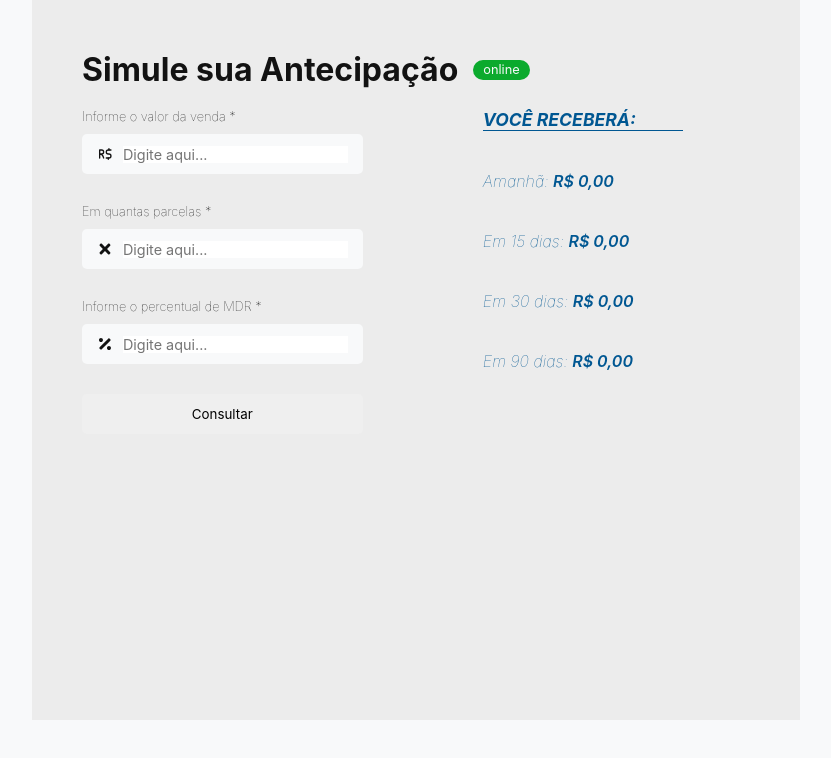
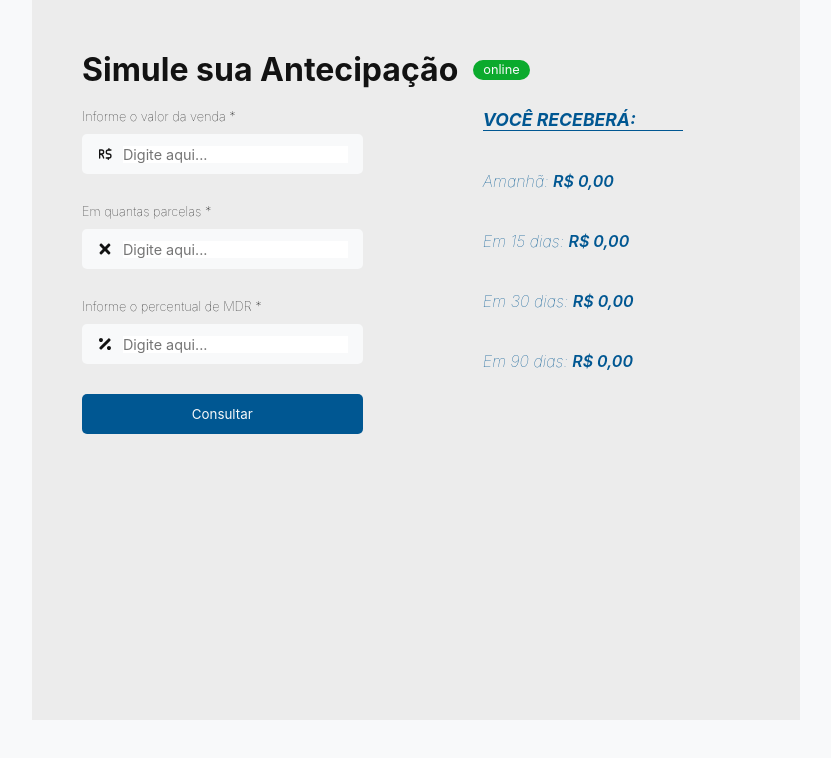
Before and after one commit to igorribeiro2022/CalculatingValues, a React (Create React App) app: page / in a window 1280 px wide. Shown: the top 758 px of the page, without its empty margins (224-1055 px from the left). Built offline with nearby package versions, Linux system fonts and the light colour scheme.

Commit message:
feat: inplement dinamic button

```diff
--- a/src/components/inputs/index.jsx
+++ b/src/components/inputs/index.jsx
@@ -1,4 +1,4 @@
-import { Request } from "./style";
+import { Button, Request } from "./style";
 import { useForm } from "react-hook-form";
 import { yupResolver } from "@hookform/resolvers/yup";
 import * as yup from "yup";
@@ -7,11 +7,12 @@ import { useContext } from "react";
 import { ResponseContext } from "../../providers/response";
 import { TbCurrencyReal } from "react-icons/tb"
 import { FaTimes, FaPercentage } from "react-icons/fa"
-import InputMask from "react-input-mask"
+import { StatusContext } from "../../providers/networkStatus";
 
 
 function InputInfo() {
   const { setResp } = useContext(ResponseContext);
+  const { status, isOnline } = useContext(StatusContext)
 
   const formSchema = yup.object().shape({
     amount: yup.number().required("Digite o valor do pagamento!").positive(),
@@ -59,7 +60,7 @@ function InputInfo() {
         </div>
       </div>
 
-      <button>Consultar</button>
+      <Button isOnline={isOnline} disabled={!isOnline}>Consultar</Button>
     </Request>
   );
 }
--- a/src/components/inputs/style.jsx
+++ b/src/components/inputs/style.jsx
@@ -28,7 +28,8 @@ export const Request = styled.form`
         -moz-appearance: textfield;
         font-size: 0.9rem;
         width: 90%;
-                ::-webkit-inner-spin-button, ::-webkit-outer-spin-button {
+        ::-webkit-inner-spin-button,
+        ::-webkit-outer-spin-button {
           -webkit-appearance: none;
           margin: 0;
         }
@@ -42,12 +43,6 @@ export const Request = styled.form`
   }
 
   button {
-        height: 40px;
-        width: 70%;
-
-        padding: 0 15px;
-        border: none;
-        border-radius: 5px;
   }
 
   p {
@@ -58,4 +53,26 @@ export const Request = styled.form`
       font-size: 0.7rem;
     }
   }
-`
+`;
+
+export const Button = styled.button`
+  height: 40px;
+  width: 70%;
+
+  padding: 0 15px;
+  border: none;
+  border-radius: 5px;
+  background-color: ${props => props.isOnline ? "var(--blue-1)" : "var(--gray-2)"};
+  color: ${props => props.isOnline ? "var(--gray-0)" : "var(--gray-3)"};
+  cursor: ${props => props.isOnline ? "pointer" : "no-drop"};
+
+  :hover {
+    transition: all .3s;
+    background-color: ${props => props.isOnline ? "var(--blue-2)" : "var(--gray-2)"};
+  }
+
+  :active {
+    transition: all .3s;
+    transform: scale(0.99);
+  }
+`;
```
Lines whose indentation alone changed are shown as unchanged.
